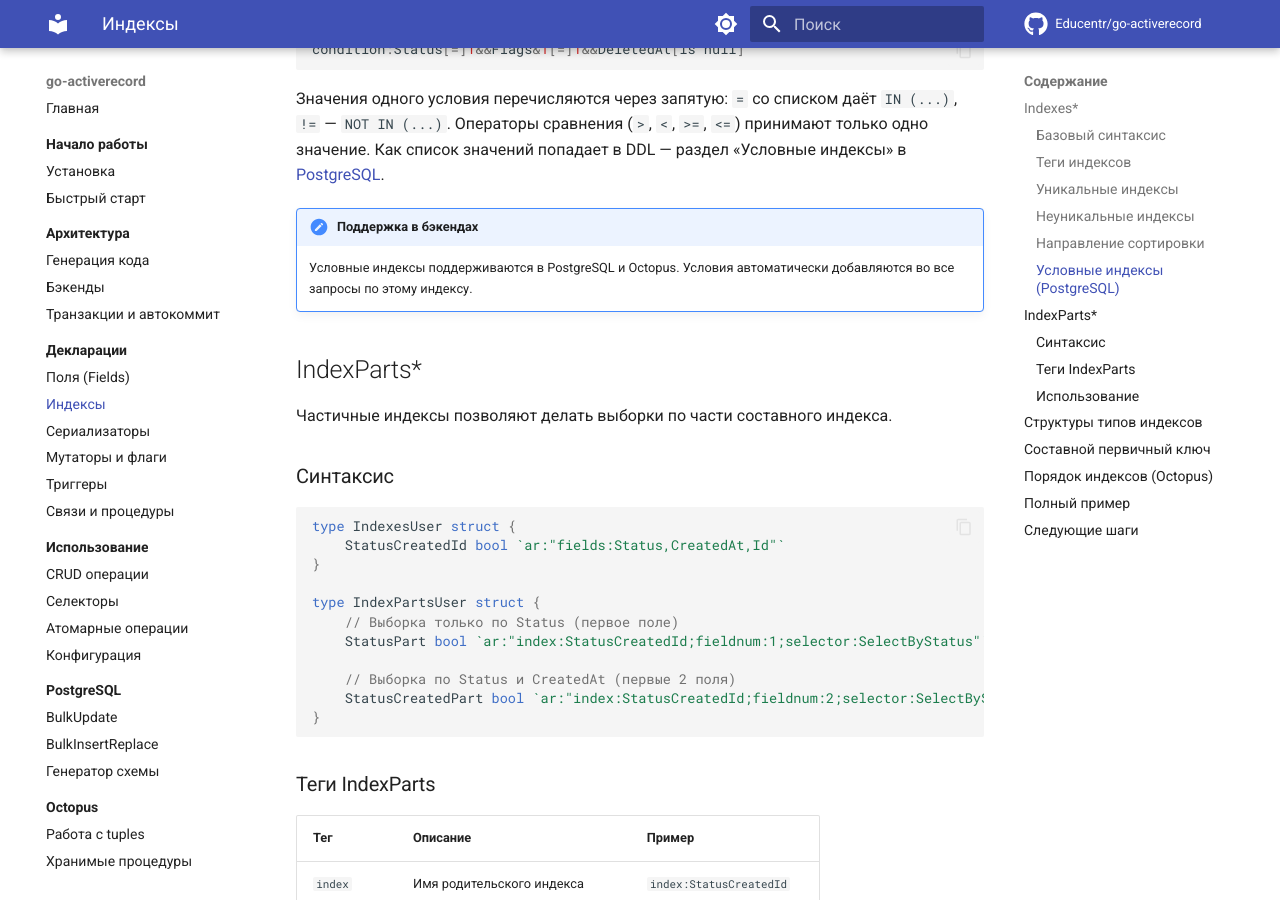
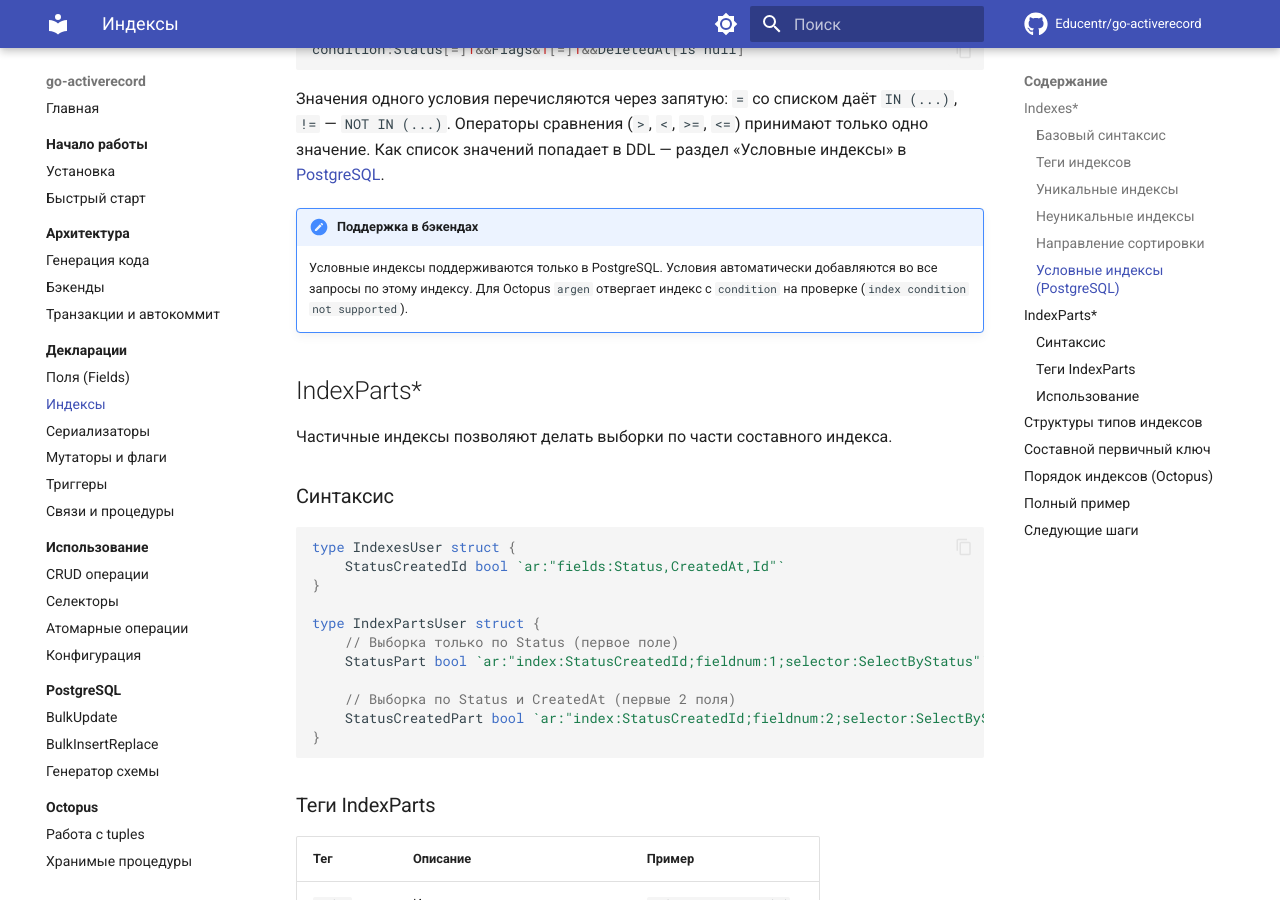
Before and after one commit to Educentr/go-activerecord, an MkDocs documentation site: the page built from docs/declaration/indexes.md, in a window 1280 px wide and 900 px high, scrolled down 2617 px. Built offline with MkDocs 1.6.1 and Material for MkDocs 9.7.7, drawn with Linux system fonts in a browser that asks for light colours; comment, search, counter and statistics services are not loaded.

Commit message:
[docs] update: conditional indexes are PostgreSQL-only (LIB-7)
Octopus checker rejects any index condition (ErrCheckIndexConditionNotSupported);
the note claimed Octopus support. Fixed as part of acceptance.

Co-Authored-By: Claude Opus 5.5 <noreply@anthropic.com>
Co-Authored-By: Perfacta <vt@perfacta.ai>

```diff
--- a/docs/declaration/indexes.md
+++ b/docs/declaration/indexes.md
@@ -112,7 +112,7 @@ condition:Status[=]1&&Flags&1[=]1&&DeletedAt[is null]
 [PostgreSQL](../postgresql/index.md).
 
 !!! note "Поддержка в бэкендах"
-    Условные индексы поддерживаются в PostgreSQL и Octopus. Условия автоматически добавляются во все запросы по этому индексу.
+    Условные индексы поддерживаются только в PostgreSQL. Условия автоматически добавляются во все запросы по этому индексу. Для Octopus `argen` отвергает индекс с `condition` на проверке (`index condition not supported`).
 
 ## IndexParts*
 
```
